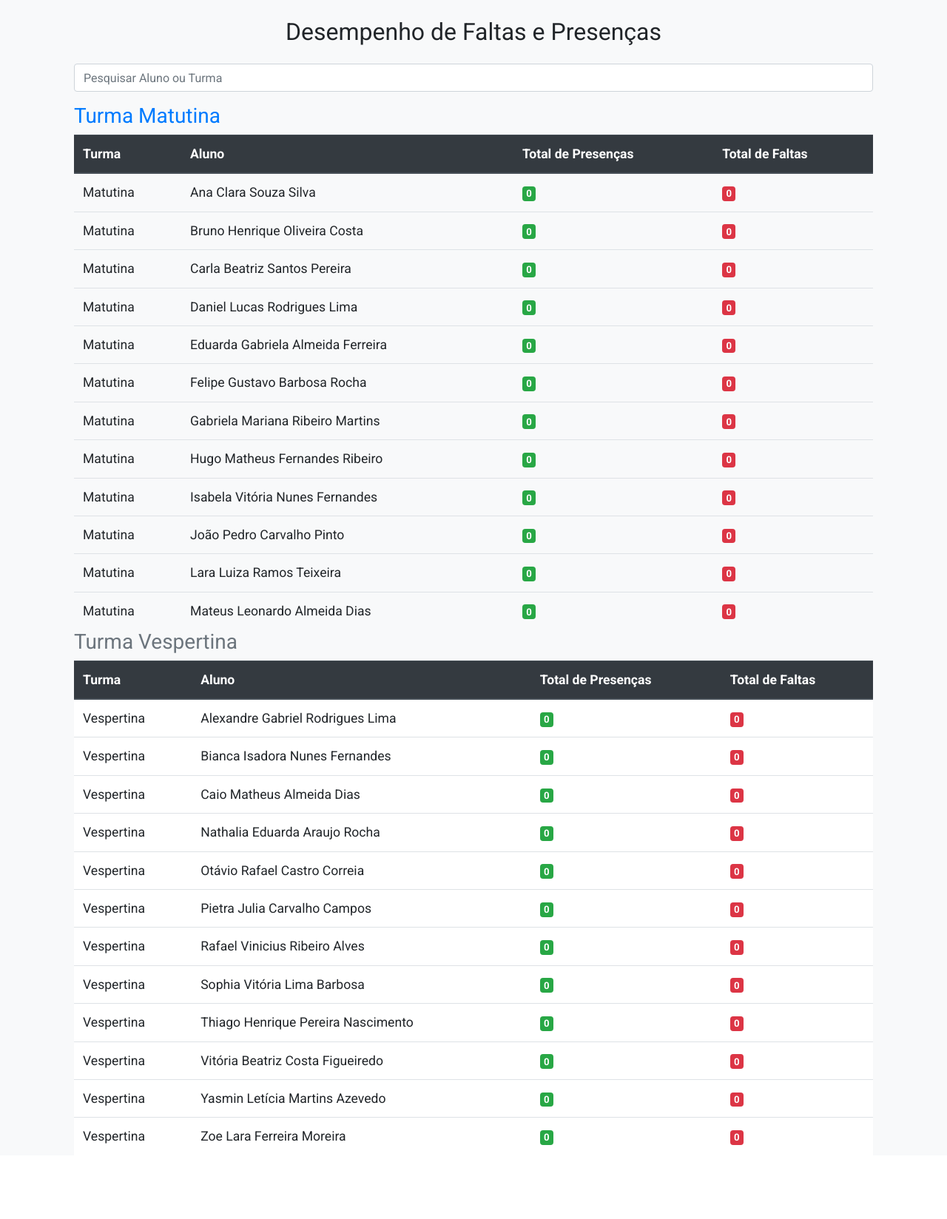
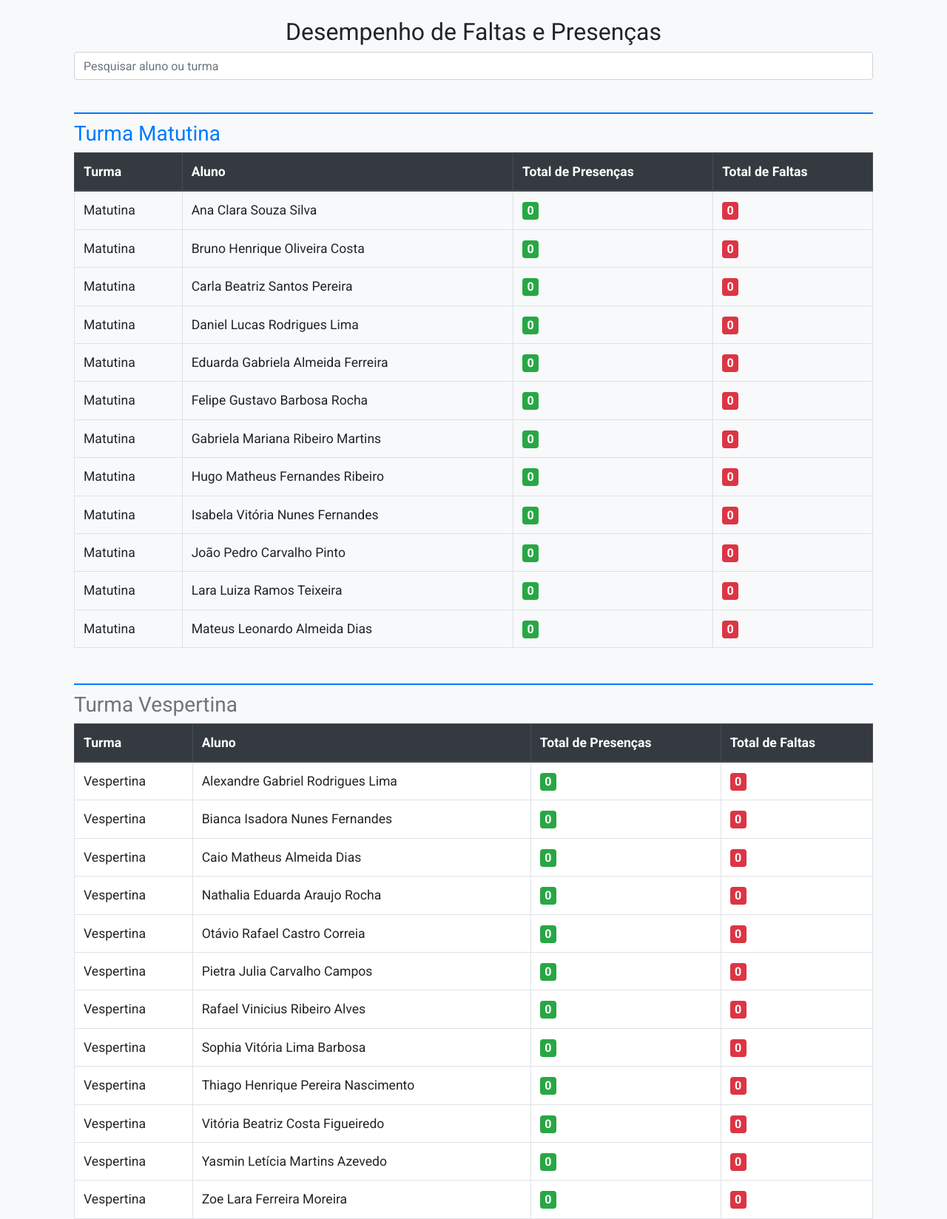
Before and after one commit to ragnarthur/class_diary, a Django app: page /desempenho_presencas/ in a window 1280 px wide. Shown: the part 62-1710 px from the top of the page at 74% size. Before the commit the page ends 1610 px from the top, so only its background shows below. Run offline with Django 5.2, Linux system fonts and the light colour scheme; data comes from the database, SQL or seed files in the repository; data that the repository does not hold is empty; some libraries are stand-ins or nearby versions.

Commit message:
commit upgrade - search bar

```diff
--- a/alunos/views.py
+++ b/alunos/views.py
@@ -77,7 +77,6 @@ def save_presences_vespertina(request):
         return redirect('turma_list')
 
 def export_presences_to_excel(request):
-    # Determinar o intervalo de datas para exportação
     export_type = request.GET.get('type', 'manual')
     year = request.GET.get('year', localtime(now()).year)
     month = request.GET.get('month', localtime(now()).month)
@@ -86,8 +85,8 @@ def export_presences_to_excel(request):
         start_date = datetime(int(year), int(month), 1).date()
         end_date = datetime(int(year), int(month), calendar.monthrange(int(year), int(month))[1]).date()
     else:
-        start_date = request.GET.get('start_date', localtime(now()).date())
-        end_date = request.GET.get('end_date', localtime(now()).date())
+        start_date = datetime.strptime(request.GET.get('start_date'), '%Y-%m-%d').date()
+        end_date = datetime.strptime(request.GET.get('end_date'), '%Y-%m-%d').date()
 
     turmas = Turma.objects.all().order_by('nome')
     data = []
@@ -111,42 +110,34 @@ def export_presences_to_excel(request):
     return response
 
 def desempenho_presencas(request):
-    turmas_matutina = Turma.objects.filter(nome__icontains='Matutina').order_by('nome')
-    turmas_vespertina = Turma.objects.filter(nome__icontains='Vespertina').order_by('nome')
-
+    query = request.GET.get('q', '')
+    turmas = Turma.objects.all().order_by('nome')
     desempenho_matutina = []
     desempenho_vespertina = []
 
-    for turma in turmas_matutina:
+    for turma in turmas:
         alunos = turma.alunos.all().order_by('nome')
         for aluno in alunos:
-            total_presencas = Presenca.objects.filter(aluno=aluno, presente=True).count()
-            total_faltas = Presenca.objects.filter(aluno=aluno, presente=False).count()
-            desempenho_matutina.append({
-                'turma': turma.nome,
-                'aluno': aluno.nome,
-                'total_presencas': total_presencas,
-                'total_faltas': total_faltas
-            })
-
-    for turma in turmas_vespertina:
-        alunos = turma.alunos.all().order_by('nome')
-        for aluno in alunos:
-            total_presencas = Presenca.objects.filter(aluno=aluno, presente=True).count()
-            total_faltas = Presenca.objects.filter(aluno=aluno, presente=False).count()
-            desempenho_vespertina.append({
-                'turma': turma.nome,
-                'aluno': aluno.nome,
-                'total_presencas': total_presencas,
-                'total_faltas': total_faltas
-            })
+            if query.lower() in aluno.nome.lower() or query.lower() in turma.nome.lower():
+                total_presencas = Presenca.objects.filter(aluno=aluno, presente=True).count()
+                total_faltas = Presenca.objects.filter(aluno=aluno, presente=False).count()
+                desempenho = {
+                    'turma': turma.nome,
+                    'aluno': aluno.nome,
+                    'total_presencas': total_presencas,
+                    'total_faltas': total_faltas
+                }
+                if 'matutina' in turma.nome.lower():
+                    desempenho_matutina.append(desempenho)
+                elif 'vespertina' in turma.nome.lower():
+                    desempenho_vespertina.append(desempenho)
 
     context = {
         'desempenho_matutina': desempenho_matutina,
-        'desempenho_vespertina': desempenho_vespertina
+        'desempenho_vespertina': desempenho_vespertina,
+        'query': query,
     }
     return render(request, 'desempenho_presencas.html', context)
-
 
 def alunos_atendidos_por_mes(request):
     current_time = localtime(now())
@@ -164,7 +155,6 @@ def alunos_atendidos_por_mes(request):
         'end_date': end_date
     }
     return render(request, 'alunos_atendidos_por_mes.html', context)
-
 
 def aluno_add(request, turma_id):
     turma = get_object_or_404(Turma, id=turma_id)
--- a/static/css/style.css
+++ b/static/css/style.css
@@ -1,5 +1,6 @@
 body {
     background-color: #f8f9fa;
+    font-family: 'Roboto', sans-serif;
 }
 
 .navbar-brand {
@@ -59,11 +60,31 @@ body, h1, h2, h3, h4, h5, h6, .navbar, .btn, .table {
     font-weight: bold;
 }
 
-.modal-header {
-    background-color: #007bff;
+.table thead th {
+    background-color: #343a40;
     color: white;
 }
 
-.modal-content {
-    border-radius: 8px;
+.table-hover tbody tr:hover {
+    background-color: #f1f1f1;
 }
+
+.table .badge-success {
+    background-color: #28a745;
+    font-size: 1rem;
+}
+
+.table .badge-danger {
+    background-color: #dc3545;
+    font-size: 1rem;
+}
+
+.table-responsive {
+    margin-top: 20px;
+}
+
+h3.text-primary, h3.text-secondary {
+    margin-top: 20px;
+    padding-top: 10px;
+    border-top: 2px solid #007bff;
+}
--- a/templates/desempenho_presencas.html
+++ b/templates/desempenho_presencas.html
@@ -4,13 +4,11 @@
 <div class="container">
     <div class="mb-4">
         <h2 class="text-center">Desempenho de Faltas e Presenças</h2>
-    </div>
-    <div class="mb-3">
-        <input type="text" id="searchInput" class="form-control" placeholder="Pesquisar Aluno ou Turma">
+        <input type="text" id="searchInput" class="form-control" placeholder="Pesquisar aluno ou turma">
     </div>
     <div class="table-responsive">
         <h3 class="text-primary">Turma Matutina</h3>
-        <table class="table table-hover">
+        <table class="table table-hover table-bordered" id="performanceTableMatutina">
             <thead class="thead-dark">
                 <tr>
                     <th>Turma</th>
@@ -19,11 +17,11 @@
                     <th>Total de Faltas</th>
                 </tr>
             </thead>
-            <tbody id="performanceTableMatutina">
+            <tbody>
                 {% for item in desempenho_matutina %}
                     <tr class="bg-light">
-                        <td>{{ item.turma }}</td>
-                        <td>{{ item.aluno }}</td>
+                        <td class="turma">{{ item.turma }}</td>
+                        <td class="aluno">{{ item.aluno }}</td>
                         <td>
                             <span class="badge badge-success">
                                 <i class="fa fa-check"></i> {{ item.total_presencas }}
@@ -39,8 +37,8 @@
             </tbody>
         </table>
 
-        <h3 class="text-secondary">Turma Vespertina</h3>
-        <table class="table table-hover">
+        <h3 class="text-secondary mt-5">Turma Vespertina</h3>
+        <table class="table table-hover table-bordered" id="performanceTableVespertina">
             <thead class="thead-dark">
                 <tr>
                     <th>Turma</th>
@@ -49,11 +47,11 @@
                     <th>Total de Faltas</th>
                 </tr>
             </thead>
-            <tbody id="performanceTableVespertina">
+            <tbody>
                 {% for item in desempenho_vespertina %}
                     <tr class="bg-white">
-                        <td>{{ item.turma }}</td>
-                        <td>{{ item.aluno }}</td>
+                        <td class="turma">{{ item.turma }}</td>
+                        <td class="aluno">{{ item.aluno }}</td>
                         <td>
                             <span class="badge badge-success">
                                 <i class="fa fa-check"></i> {{ item.total_presencas }}
--- a/templates/turma_list.html
+++ b/templates/turma_list.html
@@ -163,6 +163,7 @@
     $(document).ready(function() {
         $('#datePicker').datepicker({
             format: 'yyyy-mm-dd',
+            language: 'pt-BR',
             autoclose: true,
             todayHighlight: true
         }).on('changeDate', function(e) {
```
Also changed, not shown: static/js/script.js (+11 -17 lines).
